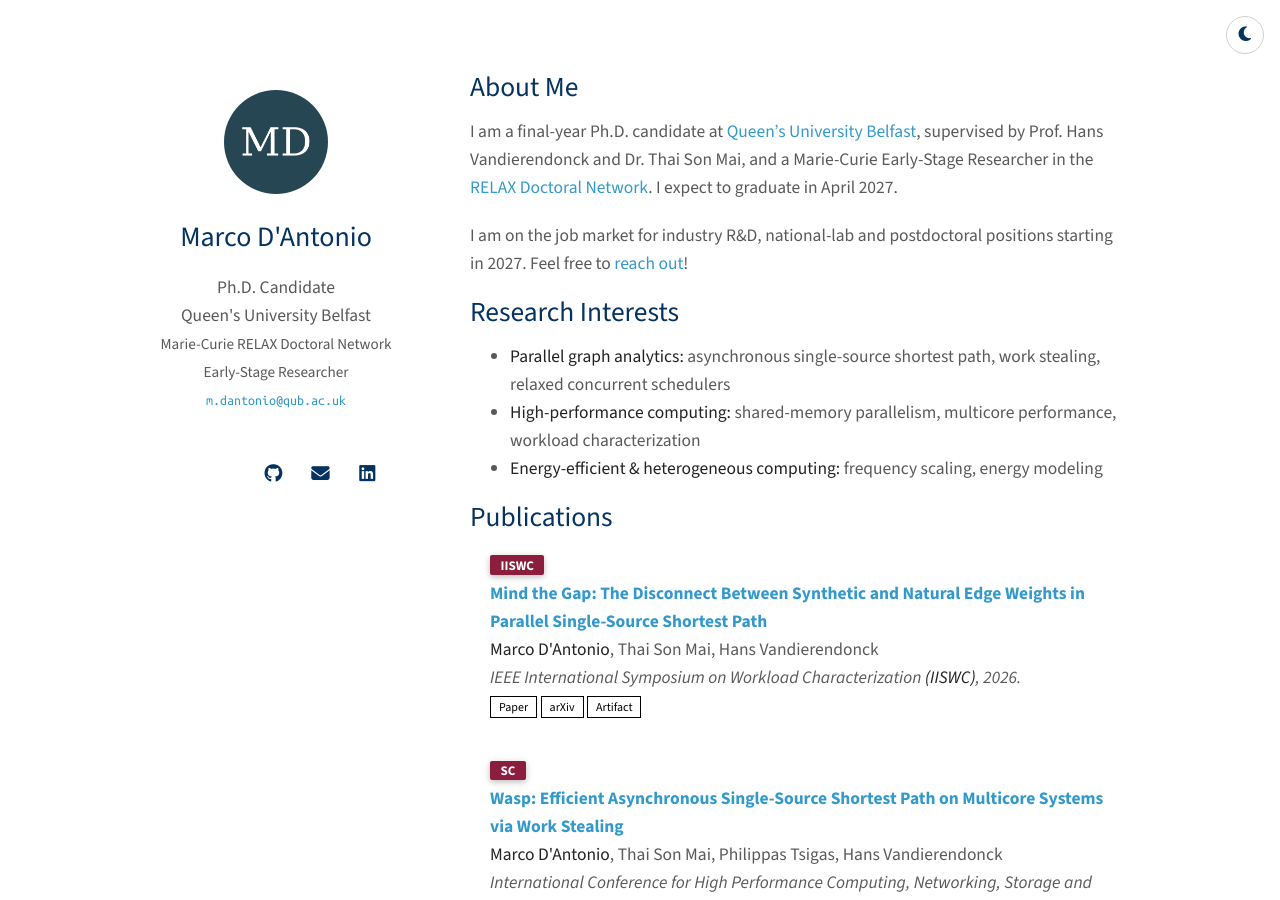
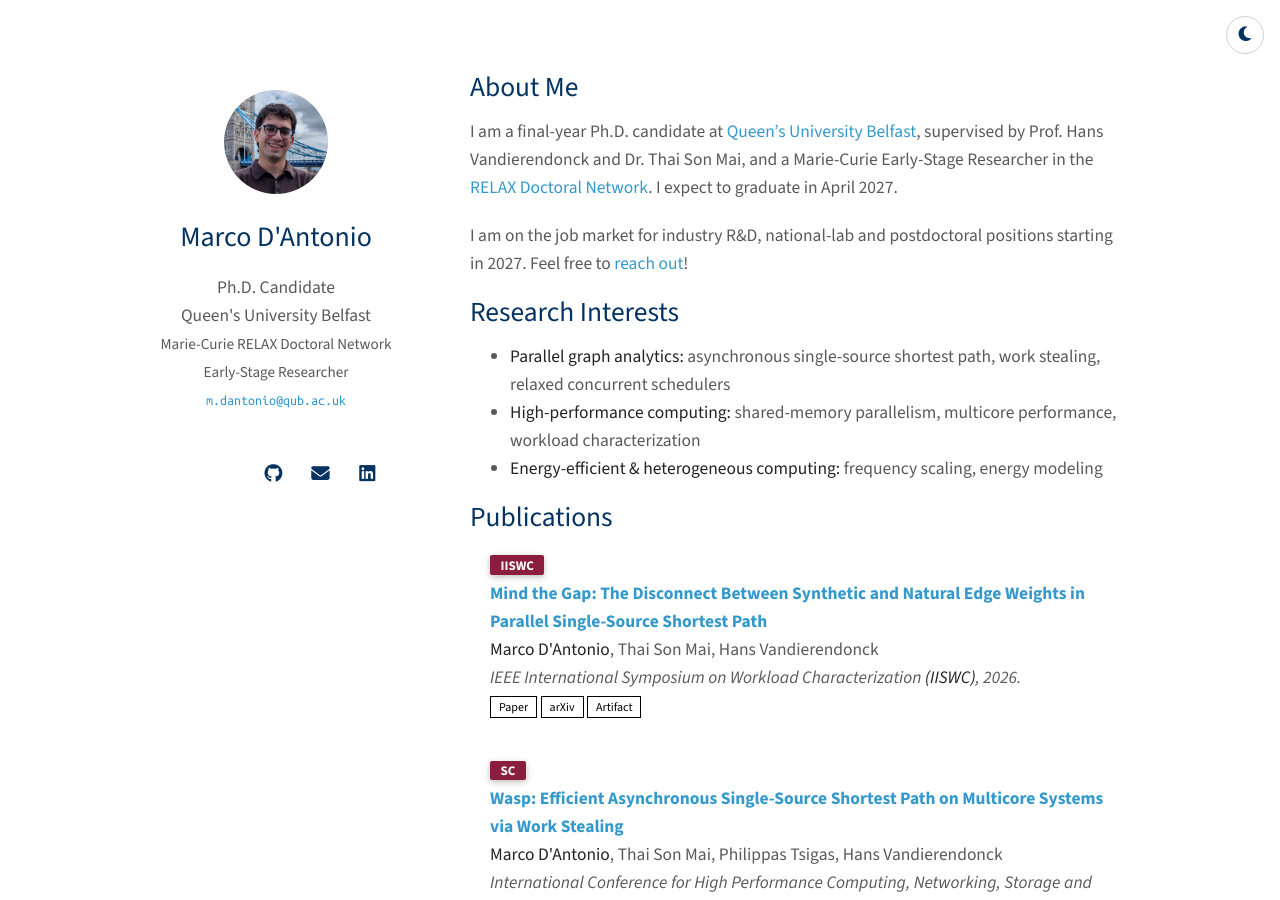
Before and after one commit to emdant/emdant.github.io, a Jekyll site: the page built from index.md, in a window 1280 px wide and 900 px high. Built offline with Jekyll 4.4.1, drawn with Linux system fonts in a browser that asks for light colours; a style sheet for code colours, icons or effects is not loaded; our own code applies the rules of GitHub Pages for plain Markdown files.

Commit message:
Add profile photo
Co-Authored-By: Claude Opus 5.5 <noreply@anthropic.com>
Claude-Session: https://claude.ai/code/session_01Gibk2utkjwBjqGrV8njMAc

```diff
--- a/_config.yml
+++ b/_config.yml
@@ -24,8 +24,8 @@ github_link: https://github.com/emdant
 linkedin: https://www.linkedin.com/in/emdant
 
 # Images
-# TODO: replace assets/img/avatar.png with your own square photo (e.g. 400x400)
-avatar: ./assets/img/avatar.png
+
+avatar: ./assets/img/avatar.jpg
 favicon: ./assets/img/favicon.png
 favicon_dark: ./assets/img/favicon-dark.png
 
```
Also changed, not shown: assets/img/avatar.jpg (added), assets/img/avatar.png (deleted).
